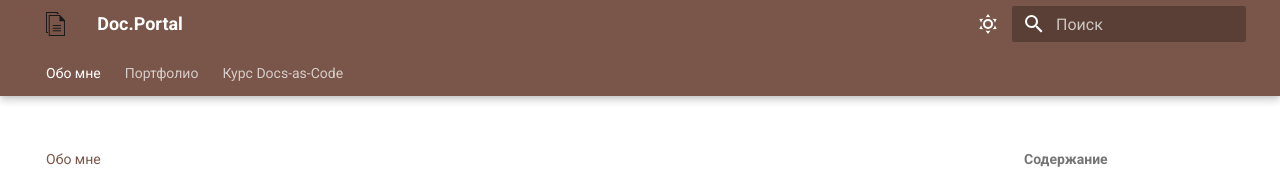
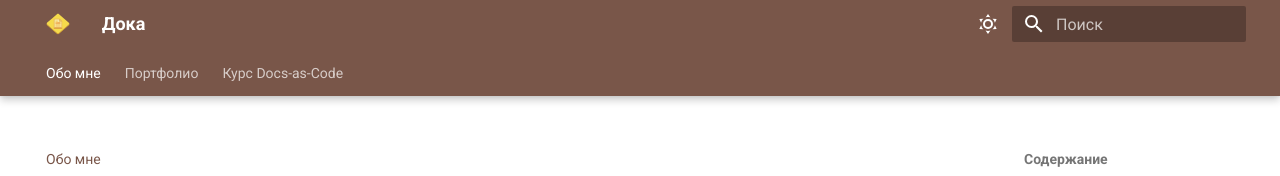
Before and after one commit to NikitaVasil/my-portfolio, an MkDocs documentation site: the page built from docs/index.md, in a window 1280 px wide. Shown: the top 176 px of the page. Built offline with MkDocs 1.6.1 and Material for MkDocs 9.7.7, drawn with Linux system fonts in a browser that asks for light colours.

Commit message:
Обновил лого, фавикон и наименование сайта

```diff
--- a/mkdocs.yml
+++ b/mkdocs.yml
@@ -1,9 +1,10 @@
-site_name: Doc.Portal
+site_name: Докa
 site_description: Портфолио специалиста разработки технической документации и Docs-as-Code
 
 theme:
   name: material
   logo: assets/image/logo.svg
+  favicon: assets/image/logo.svg
   font:
     text: Roboto # Шрифт текста
     code: Roboto Mono # Шрифт для текста кода
```
Also changed, not shown: docs/assets/image/logo.svg, docs/assets/image/logo2.svg (added).
